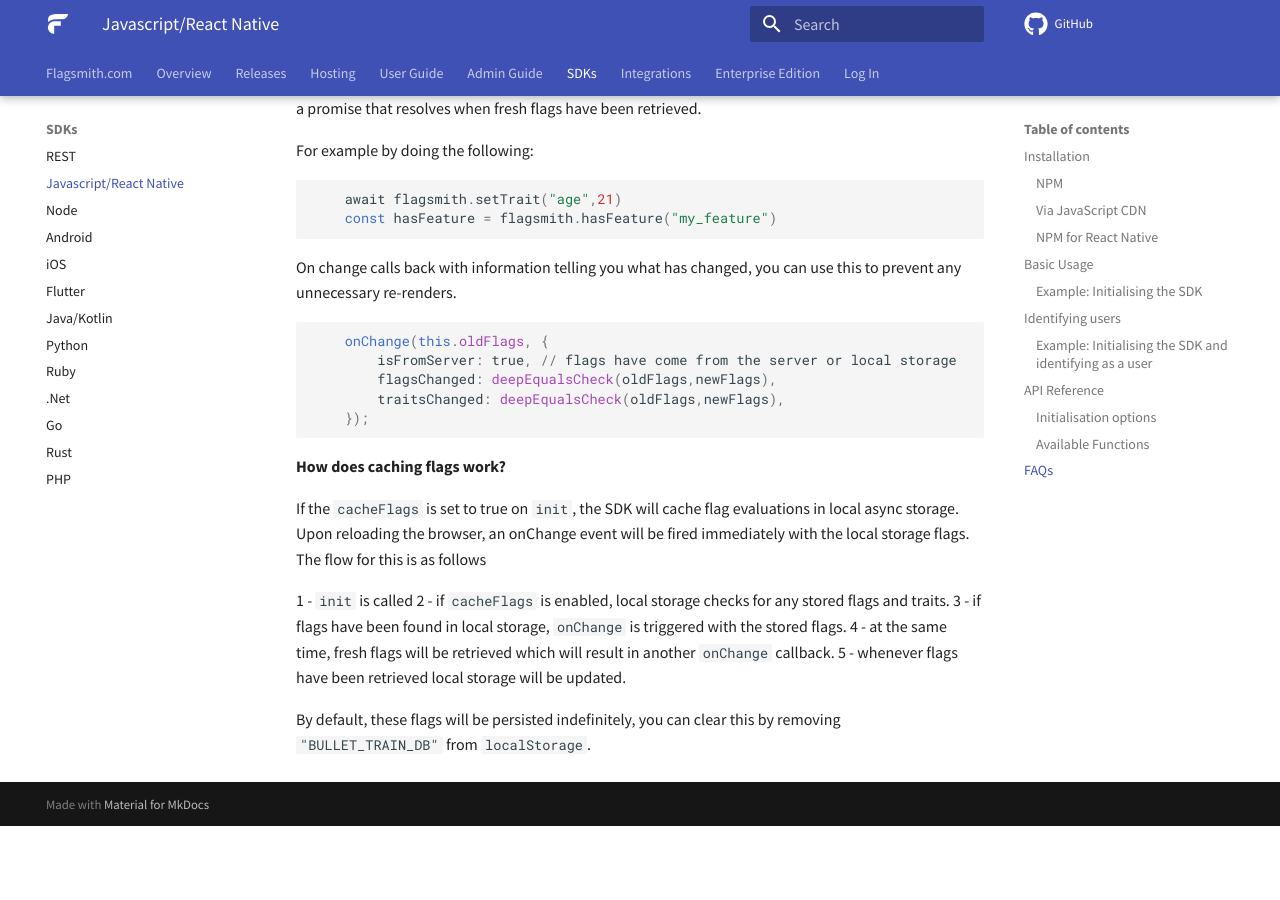
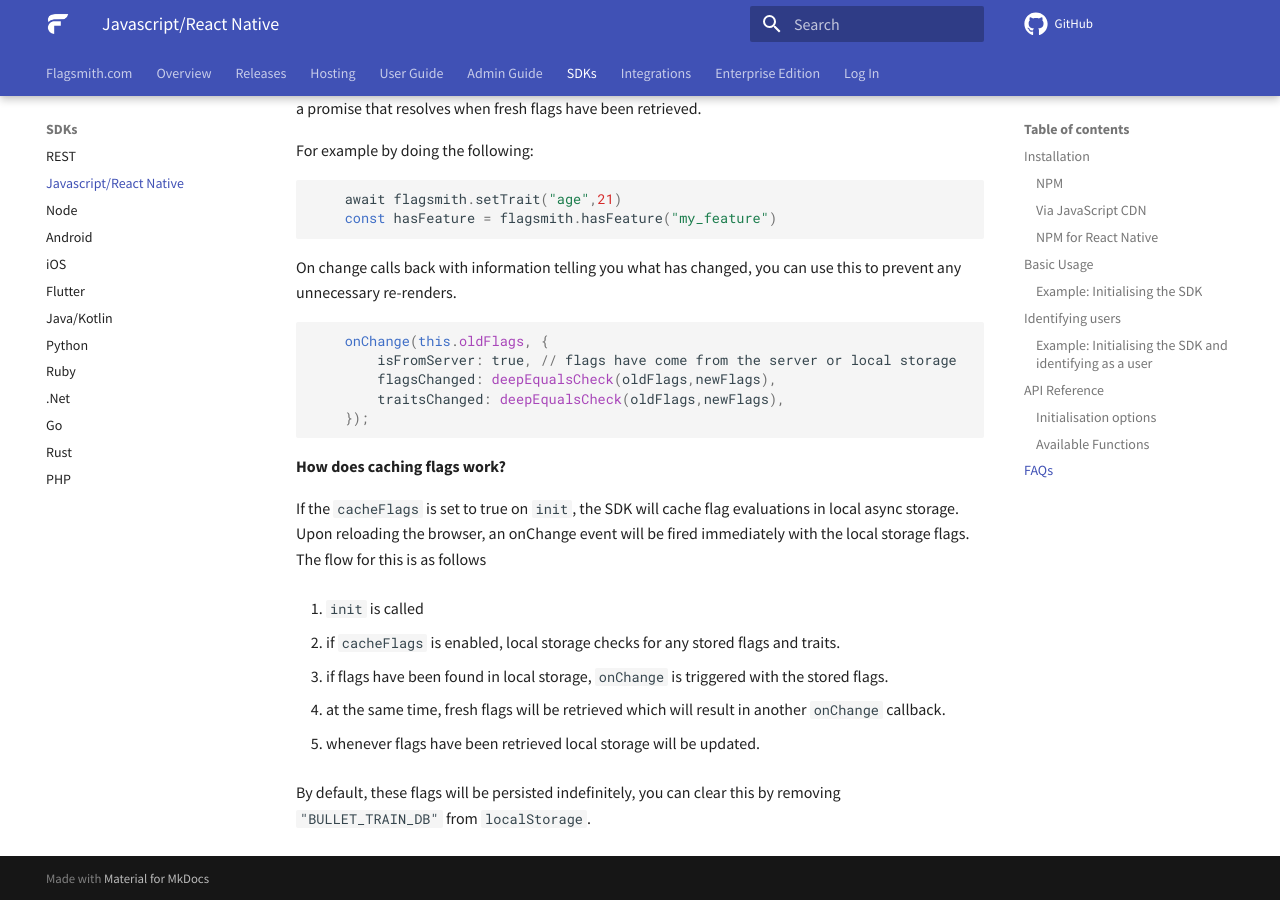
Before and after one commit to Flagsmith/flagsmith-docs, an MkDocs documentation site: the page built from docs/clients/javascript.md, in a window 1280 px wide and 900 px high, scrolled down 5662 px. Built offline with MkDocs 1.6.1 and Material for MkDocs 9.7.7, drawn with Linux system fonts in a browser that asks for light colours; comment, search, counter and statistics services are not loaded; before the commit the page ends 6488 px from its top, so only the background shows below that.

Commit message:
Numbered list formatting

```diff
--- a/docs/clients/javascript.md
+++ b/docs/clients/javascript.md
@@ -189,10 +189,14 @@ On change calls back with information telling you what has changed, you can use
 
 If the ``cacheFlags`` is set to true on ``init``, the SDK will cache flag evaluations in local async storage. Upon reloading the browser, an onChange event will be fired immediately with the local storage flags. The flow for this is as follows
 
-1 - ``init`` is called
-2 - if ``cacheFlags`` is enabled, local storage checks for any stored flags and traits.
-3 - if flags have been found in local storage, ``onChange`` is triggered with the stored flags.
-4 - at the same time, fresh flags will be retrieved which will result in another ``onChange`` callback.
-5 - whenever flags have been retrieved local storage will be updated.
+1. ``init`` is called
+
+2. if ``cacheFlags`` is enabled, local storage checks for any stored flags and traits.
+
+3. if flags have been found in local storage, ``onChange`` is triggered with the stored flags.
+
+4. at the same time, fresh flags will be retrieved which will result in another ``onChange`` callback.
+
+5. whenever flags have been retrieved local storage will be updated.
 
 By default, these flags will be persisted indefinitely, you can clear this by removing ``"BULLET_TRAIN_DB"`` from ``localStorage``.
```
